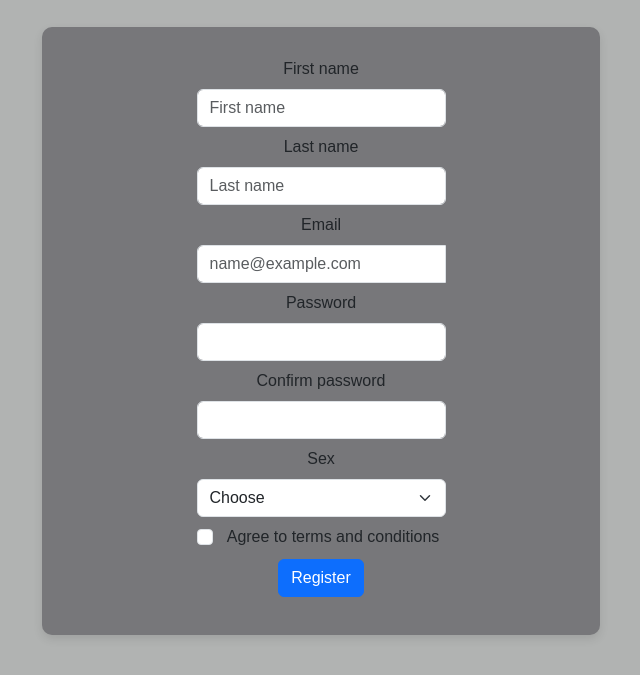
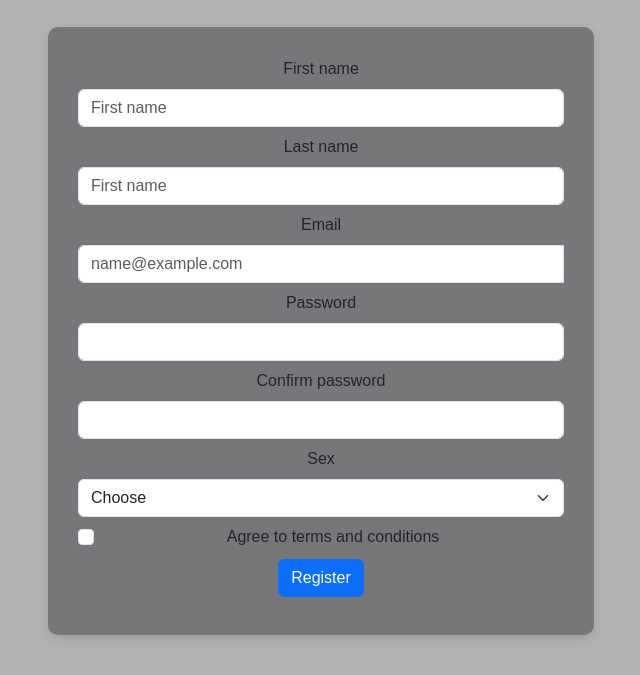
Before and after one commit to IvanLebid/WebRegister, a plain HTML site: page index.html in a window 1280 px wide. Shown: the part 81-756 px from the top of the page, without its empty margins (319-959 px from the left). Drawn offline with Linux system fonts and the light colour scheme.

Commit message:
Update index.html

```diff
--- a/index.html
+++ b/index.html
@@ -14,19 +14,20 @@
 
     <section>
     <div class="container" >
-        <div class="d-flex justify-content-center form-container">
-        <form class="w-50 d-flex flex-column align-items-center text-center">
-          <div class="mb-2 w-50">
+        <div class="row justify-content-center">
+          <div class="col-12 col-md-8 col-lg-6">
+        <form class="d-flex flex-column align-items-center text-center">
+          <div class="mb-2 w-100 w-md-75 w-lg-50">
             <label for="first-name " class="form-label">First name</label>
             <input type="text" class="form-control" id="first-name " placeholder="First name" required>
           </div>
 
-          <div class="mb-2 w-50">
+          <div class="mb-2 w-100 w-md-75 w-lg-50">
             <label for="last-name" class="form-label">Last name</label>
-            <input type="text" class="form-control" id="last-name" placeholder="Last name" required>
+            <input type="text" class="form-control" id="last-name" placeholder="First name" required>
           </div>
 
-          <div class="mb-2 w-50">
+          <div class="mb-2 w-100 w-md-75 w-lg-50">
             <label for="email" class="form-label" >Email</label>
             <div class="input-group">
               <input type="text" class="form-control" id="email" placeholder="name@example.com" aria-describedby="inputGroupPrepend" required>
@@ -35,18 +36,18 @@
               </div>
             </div>
           </div>
-          <div class="mb-2 w-50">
+          <div class="mb-2 w-100 w-md-75 w-lg-50">
             <label for="password" class="form-label">Password</label>
             <input type="password" class="form-control" id="password" required>
           </div>
-          <div class="mb-2 w-50">
+          <div class="mb-2 w-100 w-md-75 w-lg-50">
             <label for="confirm-password" class="form-label">Confirm password</label>
             <input type="password" class="form-control" id="confirm-password" required>
             <div class="invalid-feedback">
               Passwords didn't match
             </div>
           </div>
-          <div class="mb-2 w-50">
+          <div class="mb-2 w-100 w-md-75 w-lg-50">
             <label for="Sex" class="form-label">Sex</label>
             <select type="text" class="form-select" id="Sex" required>
                <option selected>Choose</option>
@@ -54,7 +55,7 @@
                <option value="2">Woman</option>
             </select>
           </div>
-          <div class="mb-2 w-50">
+          <div class="mb-2 w-100 w-md-75 w-lg-50">
             <div class="form-check">
               <input class="form-check-input" type="checkbox" value="" id="invalidCheck" required>
               <label class="form-check-label" for="invalidCheck">
@@ -71,6 +72,7 @@
         </form>
     </div>
     </div>
+    </div>
     </section>
 
     <script src="js/bootstrap.bundle.min.js"></script>
```
